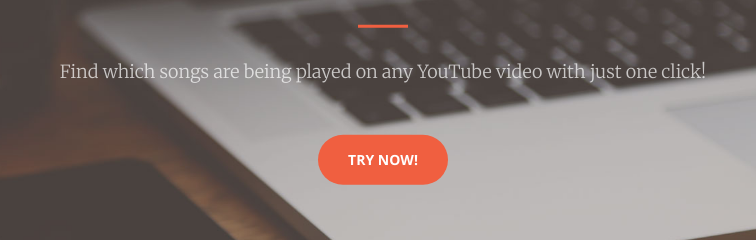
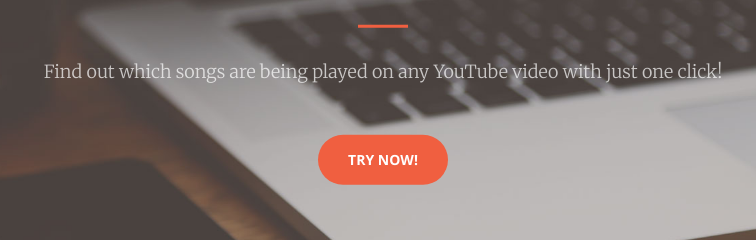
Before and after one commit to yulonglong/YouSic, a website: page public_html/index.html in a window 1280 px wide. Shown: the part 373-613 px from the top of the page, 257-1013 px from the left. Drawn offline with nearby package versions, Linux system fonts and the light colour scheme; a script that the page names is missing.

Commit message:
Minor update to the previous minor update.

```diff
--- a/public_html/index.html
+++ b/public_html/index.html
@@ -76,7 +76,7 @@
 				<h1>YouSic</h1>
 				<h2>YouTube Music Recognizer</h2>
 				<hr>
-				<p>Find which songs are being played on any YouTube video with just one click!</p>
+				<p>Find out which songs are being played on any YouTube video with just one click!</p>
 				<a href="#get-started" class="btn btn-primary btn-xl page-scroll">Try Now!</a>
 			</div>
 		</div>
```
